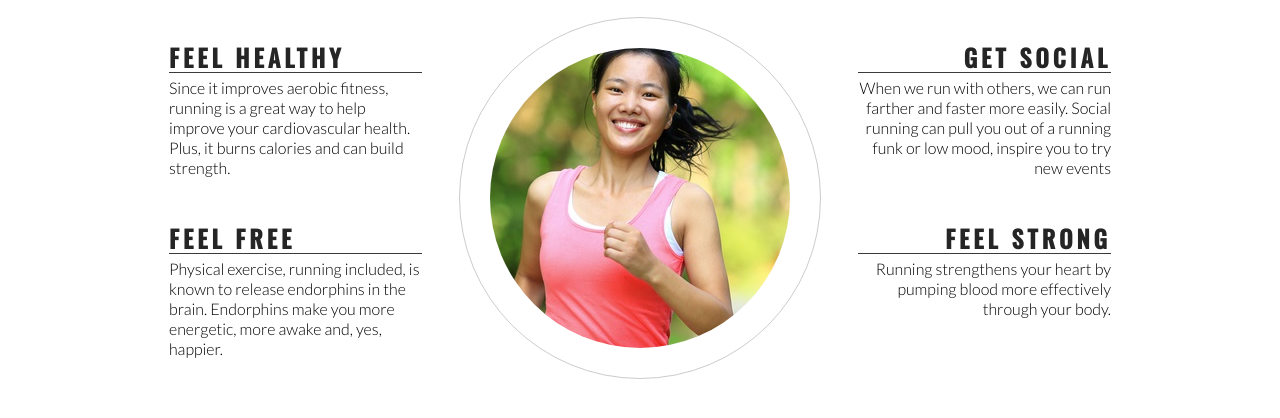
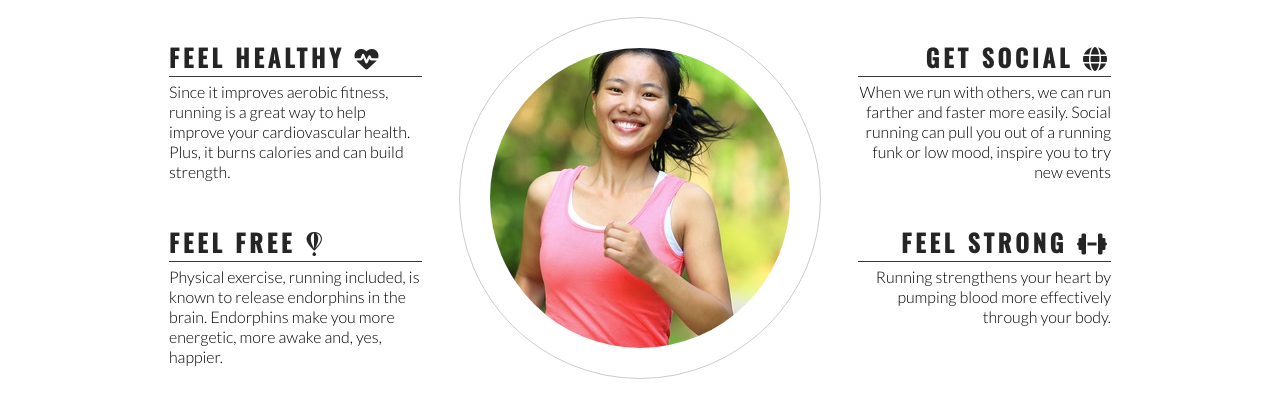
Before and after one commit to alanjameschapman/love-running, a plain HTML site: page index.html in a window 1280 px wide. Shown: the part 764-1182 px from the top of the page. Drawn offline with nearby package versions, Linux system fonts and the light colour scheme.

Commit message:
add font awesome icons to club ethos section

```diff
--- a/index.html
+++ b/index.html
@@ -43,7 +43,7 @@
         <h2 id="welcome">Why Love Running With Us</h2>
         <div id="left-about">
             <div class="left-about-heading">
-                <h2>Feel Healthy</h2>
+                <h2>Feel Healthy <i class="fas fa-heartbeat"></i></h2>
                 <hr>
                 <p>
                     Since it improves aerobic fitness, running is a great way to help improve your cardiovascular
@@ -52,7 +52,7 @@
                 </p>
             </div>
             <div class="left-about-heading">
-                <h2>Feel Free</h2>
+                <h2>Feel Free <i class="fab fa-fly"></i></h2>
                 <hr>
                 <p>
                     Physical exercise, running included, is known to release endorphins in the brain. Endorphins make
@@ -63,7 +63,7 @@
         </div>
         <div id="right-about">
             <div class="right-about-heading">
-                <h2>Get Social</h2>
+                <h2>Get Social <i class="fas fa-globe"></i></h2>
                 <hr>
                 <p>
                     When we run with others, we can run farther and faster more easily. Social running can pull you out
@@ -72,7 +72,7 @@
                 </p>
             </div>
             <div class="right-about-heading">
-                <h2>Feel Strong</h2>
+                <h2>Feel Strong <i class="fas fa-dumbbell"></i></h2>
                 <hr>
                 <p>
                     Running strengthens your heart by pumping blood more effectively through your body.
@@ -91,6 +91,9 @@
     <footer>
         Social links here
     </footer>
+
+    <!-- font awesome script -->
+    <script src="https://kit.fontawesome.com/92cf72c289.js" crossorigin="anonymous"></script>
 </body>
 
 </html>
```
